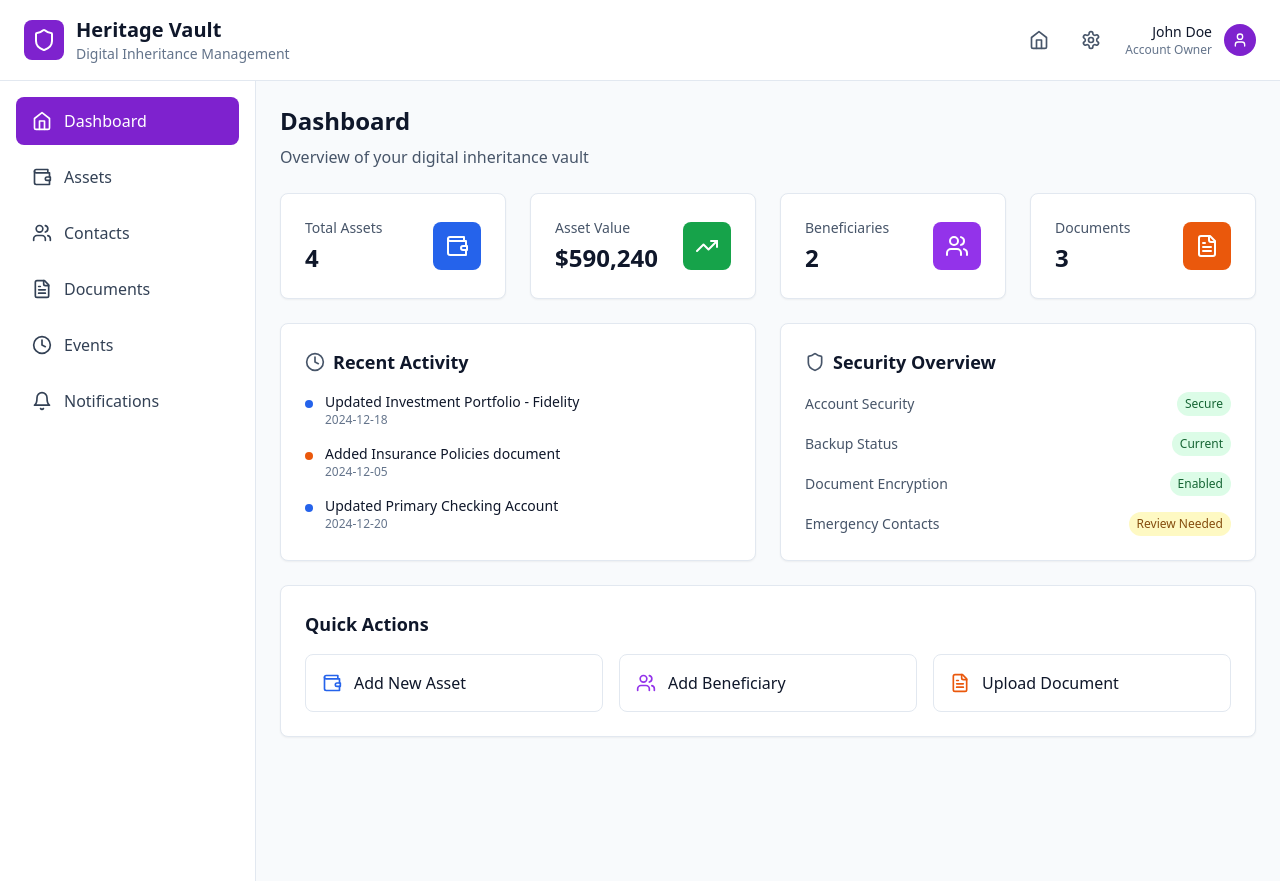
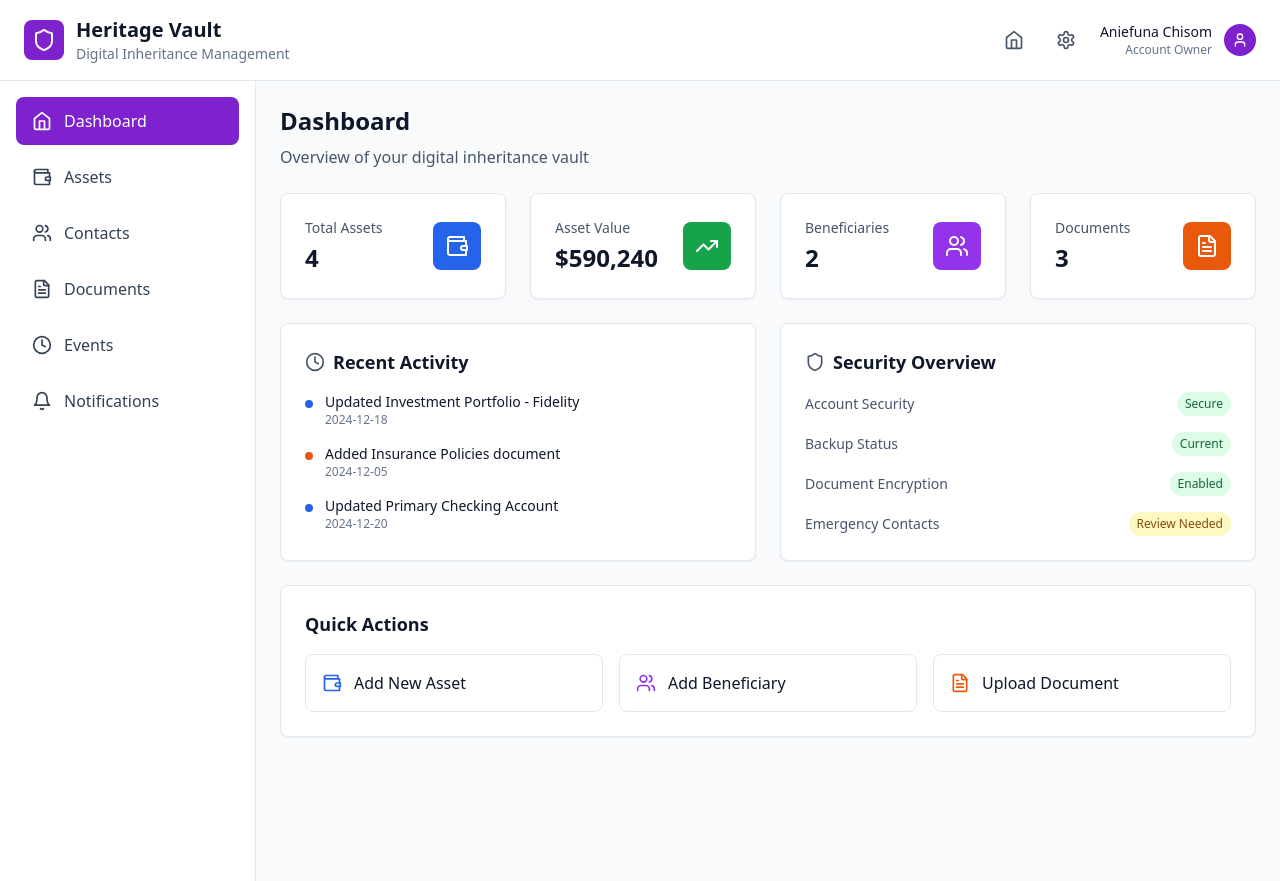
Before and after one commit to ChisomAniefuna/Heritage, a React (Vite) app: page / in a window 1280 px wide. Both pictures are taken after a click on the button "Sign In". Built offline with nearby package versions, Linux system fonts and the light colour scheme; no server answers; what elevenlabs would draw is missing.

Commit message:
Update Account Owner Name to Aniefuna Chisom

```diff
--- a/src/App.tsx
+++ b/src/App.tsx
@@ -89,7 +89,7 @@ function App() {
       category: 'digital',
       type: 'Cloud Storage',
       value: 'Priceless',
-      location: 'Google Account: john.doe@gmail.com',
+      location: 'Google Account: aniefuna.chisom@gmail.com',
       instructions: 'Contains family photos, important documents, and personal files. Enable legacy contact feature.',
       beneficiaries: ['Sarah Johnson'],
       dateAdded: '2024-01-20',
--- a/src/components/Header.tsx
+++ b/src/components/Header.tsx
@@ -34,7 +34,7 @@ const Header: React.FC<HeaderProps> = ({ onGoHome }) => {
           </button>
           <div className="flex items-center space-x-3">
             <div className="text-right">
-              <p className="text-sm font-medium text-slate-900">John Doe</p>
+              <p className="text-sm font-medium text-slate-900">Aniefuna Chisom</p>
               <p className="text-xs text-slate-500">Account Owner</p>
             </div>
             <div className="w-8 h-8 bg-purple-700 rounded-full flex items-center justify-center">
```
